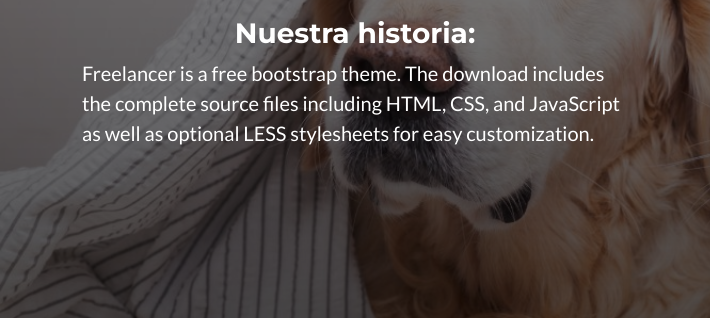
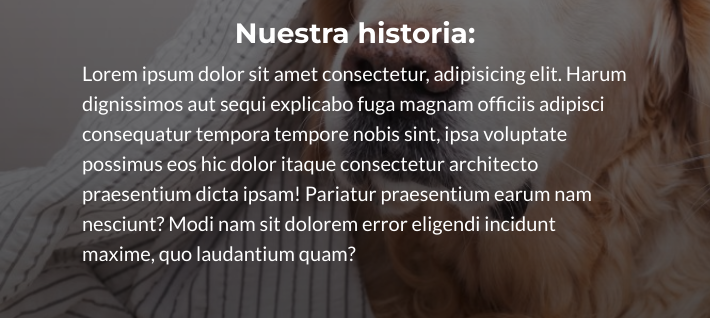
Before and after one commit to NicolasCirulli/FrancoPetShop, a plain HTML site: page index.html in a window 1280 px wide. Shown: the part 939-1257 px from the top of the page, 0-710 px from the left. Drawn offline with Linux system fonts and the light colour scheme.

Commit message:
index.html actualizado

```diff
--- a/index.html
+++ b/index.html
@@ -129,9 +129,7 @@
           <div class="col-lg-6 ms-auto">
             <h3 class="text-center">Nuestra historia:</h3>
             <p class="lead">
-              Freelancer is a free bootstrap theme. The download includes the
-              complete source files including HTML, CSS, and JavaScript as well
-              as optional LESS stylesheets for easy customization.
+              Lorem ipsum dolor sit amet consectetur, adipisicing elit. Harum dignissimos aut sequi explicabo fuga magnam officiis adipisci consequatur tempora tempore nobis sint, ipsa voluptate possimus eos hic dolor itaque consectetur architecto praesentium dicta ipsam! Pariatur praesentium earum nam nesciunt? Modi nam sit dolorem error eligendi incidunt maxime, quo laudantium quam?
             </p>
           </div>
           <div class="col-lg-6 me-auto d-flex flex-column align-items-center">
```
